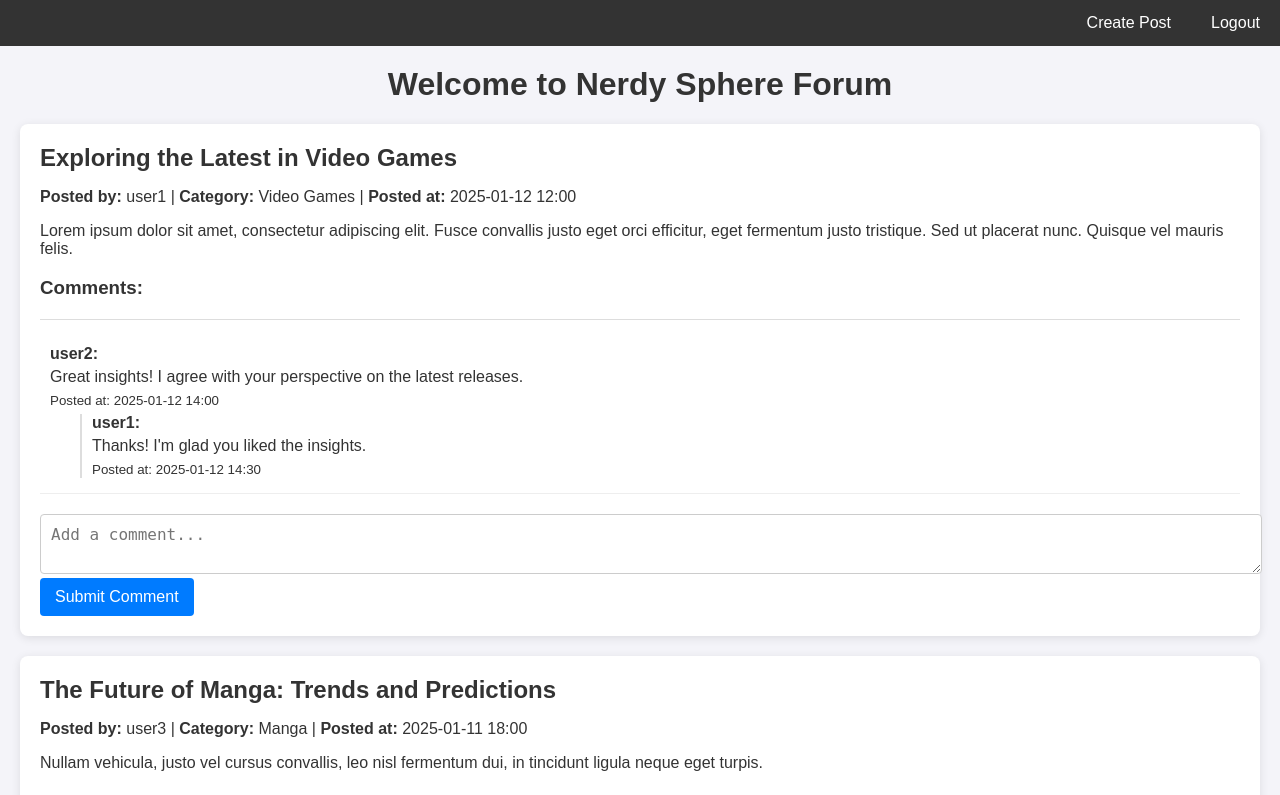
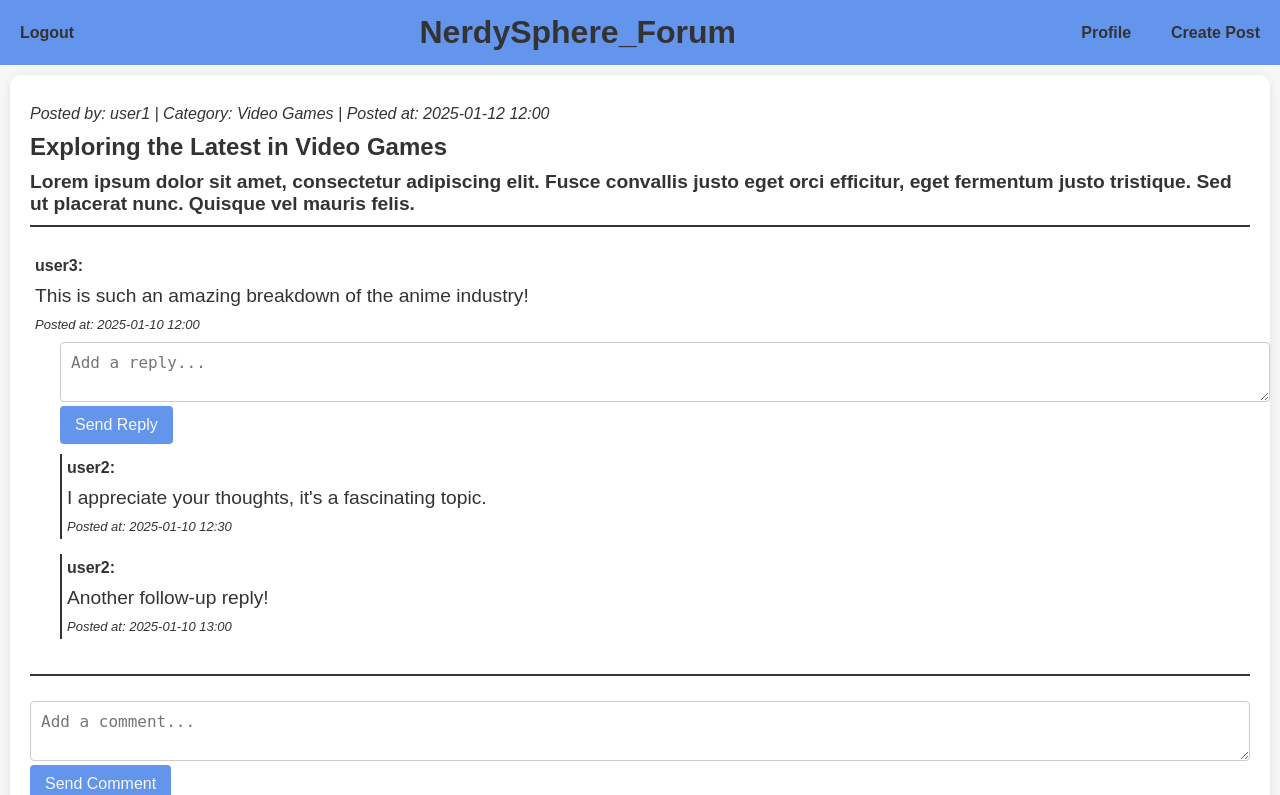
Before and after one commit to VladoDev03/nerdy-sphere-forum, a PHP site: page / in a window 1280 px wide. Shown: the top 795 px of the page. Run offline with PHP 8.4, Linux system fonts and the light colour scheme; a user stored in the database is signed in.

Commit message:
Changed index.php styles.

```diff
--- a/server/index.php
+++ b/server/index.php
@@ -1,7 +1,7 @@
 <?php
 session_start();
 
-if(!isset($_SESSION['user'])) {
+if (!isset($_SESSION['user'])) {
     header('Location: login.php');
 }
 ?>
@@ -71,6 +71,23 @@ $posts = [
                     'content' => 'I appreciate your thoughts, it\'s a fascinating topic.',
                     'posted_at' => '2025-01-10 12:30'
                 ]
+            ],
+            [
+                'author' => 'user3',
+                'content' => 'This is such an amazing breakdown of the anime industry!',
+                'posted_at' => '2025-01-10 12:00',
+                'reply' => [
+                    [
+                        'author' => 'user2',
+                        'content' => 'I appreciate your thoughts, it\'s a fascinating topic.',
+                        'posted_at' => '2025-01-10 12:30'
+                    ],
+                    [
+                        'author' => 'user2',
+                        'content' => 'I appreciate your thoughts, it\'s a fascinating topic.',
+                        'posted_at' => '2025-01-10 12:30'
+                    ]
+                ]
             ]
         ]
     ]
@@ -82,157 +99,66 @@ $posts = [
     <meta charset="UTF-8">
     <meta name="viewport" content="width=device-width, initial-scale=1.0">
     <title>Nerdy Sphere Forum</title>
-    <style>
-        body {
-            font-family: Arial, sans-serif;
-            margin: 0;
-            padding: 0;
-            background-color: #f4f4f9;
-            color: #333;
-        }
-
-        .navbar {
-            background-color: #333;
-            overflow: hidden;
-        }
-
-        .navbar a {
-            float: right;
-            display: block;
-            color: white;
-            text-align: center;
-            padding: 14px 20px;
-            text-decoration: none;
-        }
-
-        .navbar a:hover {
-            background-color: #ddd;
-            color: black;
-        }
-
-        h1 {
-            text-align: center;
-            margin-top: 20px;
-        }
-
-        .post {
-            background-color: #fff;
-            padding: 20px;
-            margin: 20px;
-            border-radius: 8px;
-            box-shadow: 0 2px 10px rgba(0, 0, 0, 0.1);
-        }
-
-        .post h2 {
-            font-size: 24px;
-            margin: 0;
-        }
-
-        .post p {
-            font-size: 16px;
-        }
-
-        .post-images img {
-            width: 100%;
-            max-width: 500px;
-            margin: 10px 0;
-            border-radius: 8px;
-        }
-
-        .comments {
-            margin-top: 20px;
-            border-top: 1px solid #ddd;
-            padding-top: 10px;
-        }
-
-        .comment {
-            padding: 10px;
-            margin-bottom: 15px;
-            border-bottom: 1px solid #eee;
-        }
-
-        .reply {
-            margin-left: 30px;
-            border-left: 2px solid #ddd;
-            padding-left: 10px;
-        }
-
-        .comment p {
-            margin: 5px 0;
-        }
-
-        form {
-            margin-top: 20px;
-        }
-
-        textarea {
-            width: 100%;
-            padding: 10px;
-            font-size: 16px;
-            border: 1px solid #ccc;
-            border-radius: 4px;
-        }
-
-        button {
-            padding: 10px 15px;
-            font-size: 16px;
-            background-color: #007bff;
-            color: white;
-            border: none;
-            border-radius: 4px;
-            cursor: pointer;
-        }
-
-        button:hover {
-            background-color: #0056b3;
-        }
-    </style>
+    <link rel="stylesheet" href="styles/index.css">
 </head>
 <body>
 
 <div class="navbar">
-    <a href="logout.php">Logout</a>
-    <a href="new_post.php">Create Post</a>
+    <div class="left-navigation">
+        <a class="nav-url" href="logout.php">Logout</a>
     </div>
-
-<h1>Welcome to Nerdy Sphere Forum</h1>
+    <h1 class="nav-title">NerdySphere_Forum</h1>
+    <div class="right-navigation">
+        <a class="nav-url" href="new_post.php">Create Post</a>
+        <a class="nav-url" href="profile.php">Profile</a>
+    </div>
+</div>
 
 <?php foreach ($posts as $post): ?>
     <div class="post">
-        <h2><?= $post['title'] ?></h2>
-        <p><strong>Posted by:</strong> <?= $post['author'] ?> | <strong>Category:</strong> <?= $post['category'] ?> | <strong>Posted at:</strong> <?= $post['posted_at'] ?></p>
-        <p><?= $post['content'] ?></p>
+        <div class="post-body">
+            <p class="post-info">Posted by: <?= $post['author'] ?> | Category: <?= $post['category'] ?> | Posted at: <?= $post['posted_at'] ?></p>
+            <h2 class="title"><?= $post['title'] ?></h2>
+            <p class="content"><?= $post['content'] ?></p>
 
             <?php if (isset($post['images'])): ?>
                 <div class="post-images">
                     <?php foreach ($post['images'] as $image): ?>
-                    <img src="<?= $image ?>" alt="Post Image">
+                        <img class="image" src="<?= $image ?>" alt="Post Image">
                     <?php endforeach; ?>
                 </div>
             <?php endif; ?>
+        </div>
 
-        <h3>Comments:</h3>
-        <div class="comments">
+        <div class="comment-section">
             <?php foreach ($post['comments'] as $comment): ?>
                 <div class="comment">
-                    <p><strong><?= $comment['author'] ?>:</strong></p>
-                    <p><?= $comment['content'] ?></p>
-                    <p><small>Posted at: <?= $comment['posted_at'] ?></small></p>
+                    <p class="comment-user">user3:</p>
+                    <p class="comment-content">This is such an amazing breakdown of the anime industry!</p>
+                    <p class="comment-info">Posted at: 2025-01-10 12:00</p>
+                    <textarea class="reply-input" placeholder="Add a reply..."></textarea>
+                    <button class="submit-reply">Send Reply</button>
 
-                    <?php if (isset($comment['reply'])): ?>
-                        <div class="reply">
-                            <p><strong><?= $comment['reply']['author'] ?>:</strong></p>
-                            <p><?= $comment['reply']['content'] ?></p>
-                            <p><small>Posted at: <?= $comment['reply']['posted_at'] ?></small></p>
+                    <div class="comment-replies">
+                        <div class="comment-reply">
+                            <p class="comment-user">user2:</p>
+                            <p class="comment-content">I appreciate your thoughts, it's a fascinating topic.</p>
+                            <p class="comment-info">Posted at: 2025-01-10 12:30</p>
                         </div>
-                    <?php endif; ?>
+                        <div class="comment-reply">
+                            <p class="comment-user">user2:</p>
+                            <p class="comment-content">Another follow-up reply!</p>
+                            <p class="comment-info">Posted at: 2025-01-10 13:00</p>
                         </div>
+                    </div>
+                </div>
+
             <?php endforeach; ?>
         </div>
 
         <form action="#">
-            <textarea name="comment_content" placeholder="Add a comment..." required></textarea><br>
-            <button type="submit">Submit Comment</button>
+            <textarea class="comment-input" placeholder="Add a comment..."></textarea>
+            <button class="submit-comment">Send Comment</button>
         </form>
     </div>
 <?php endforeach; ?>
--- a/server/login.php
+++ b/server/login.php
@@ -53,11 +53,11 @@ if ($_SERVER["REQUEST_METHOD"] === "POST") {
     <meta charset="UTF-8">
     <meta name="viewport" content="width=device-width, initial-scale=1.0">
     <title>Login</title>
-    <link rel="stylesheet" href="style.css">
+    <link rel="stylesheet" href="styles/forms.css">
 </head>
 <body>
 <div class="container">
-    <h1>Login to Your Account</h1>
+    <h1 class="form-title">Login to Your Account</h1>
 
     <?php if (count($errors) > 0): ?>
         <div class="error-input">
--- a/server/new_post.php
+++ b/server/new_post.php
@@ -11,12 +11,12 @@ if(!isset($_SESSION['user'])) {
     <meta charset="UTF-8">
     <meta name="viewport" content="width=device-width, initial-scale=1.0">
     <title>New Post</title>
-    <link rel="stylesheet" href="style.css">
+    <link rel="stylesheet" href="styles/forms.css">
 </head>
 <body>
 <div class="container">
-    <h1>Create a New Post</h1>
-    <form action="create_post.php" method="POST" enctype="multipart/form-data">
+    <h1 class="form-title">Create a New Post</h1>
+    <form action="new_post.php" method="POST" enctype="multipart/form-data">
         <div class="form-group">
             <label for="title">Title:</label>
             <input type="text" id="title" name="title" placeholder="Enter post title" required>
--- a/server/register.php
+++ b/server/register.php
@@ -110,11 +110,11 @@ function validatePassword($password) {
     <meta charset="UTF-8">
     <meta name="viewport" content="width=device-width, initial-scale=1.0">
     <title>Register</title>
-    <link rel="stylesheet" href="style.css">
+    <link rel="stylesheet" href="styles/forms.css">
 </head>
 <body>
 <div class="container">
-    <h1>Create New Account</h1>
+    <h1 class="form-title">Create New Account</h1>
 
     <?php if (count($errors) > 0): ?>
         <div class="error-input">
--- /dev/null
+++ b/server/styles/index.css
@@ -0,0 +1,133 @@
+* {
+    margin: 0;
+    padding: 0;
+    box-sizing: border-box;
+}
+
+body {
+    font-family: Arial, sans-serif;
+    background-color: #f7f7f7;
+    color: #333;
+    display: flex;
+    flex-direction: column;
+}
+
+.navbar {
+    background-color: cornflowerblue;
+    display: flex;
+    align-items: center;
+    justify-content: space-between;
+}
+
+.nav-url,
+.nav-title {
+    float: right;
+    display: block;
+    color: #333;
+    text-align: center;
+    padding: 14px 20px;
+    text-decoration: none;
+    font-weight: bolder;
+}
+
+.navbar a:hover {
+    color: #222;
+}
+
+.post {
+    border-radius: 10px;
+    padding: 20px;
+    margin: 10px;
+    box-shadow: 0 2px 10px rgba(0, 0, 0, 0.1);
+    background-color: #fff;
+}
+
+.post-body,
+.comment-section {
+    margin-bottom: 25px;
+    border-bottom: 2px solid #333;
+}
+
+.content,
+.post-info {
+    margin: 10px 0;
+}
+
+.content {
+    font-weight: bold;
+    font-size: larger;
+}
+
+.image {
+    border-radius: 10px;
+    width: 100%;
+    max-width: 500px;
+    margin: 10px 0;
+}
+
+.comment,
+.comment-reply {
+    padding: 5px;
+    margin-bottom: 15px;
+}
+
+.comment-reply {
+    margin-left: 25px;
+    border-left: 2px solid;
+    margin-top: 10px;
+}
+
+.comment-content {
+    font-size: larger;
+    margin: 10px 0;
+}
+
+.comment-user,
+.reply-user {
+    font-weight: bold;
+}
+
+.post-info,
+.comment-info,
+.reply-info {
+    font-style: italic;
+}
+
+.comment-info,
+.reply-info {
+    font-size: small;
+}
+
+.comment-input,
+.reply-input {
+    width: 100%;
+    padding: 10px;
+    font-size: 16px;
+    border: 1px solid #ccc;
+    border-radius: 4px;
+}
+
+.submit-comment,
+.submit-reply {
+    padding: 10px 15px;
+    font-size: 16px;
+    background-color: cornflowerblue;
+    border: none;
+    border-radius: 4px;
+    cursor: pointer;
+    color: #f7f7f7;
+}
+
+.submit-comment:hover,
+.submit-reply:hover {
+    background-color: dodgerblue;
+}
+
+.reply-input,
+.submit-reply {
+    margin-left: 25px;
+}
+
+.reply-input {
+    margin-top: 10px;
+}
```
Also changed, not shown: server/styles/forms.css (renamed from server/style.css, +16 -4 lines). Lines whose indentation alone changed are shown as unchanged.
